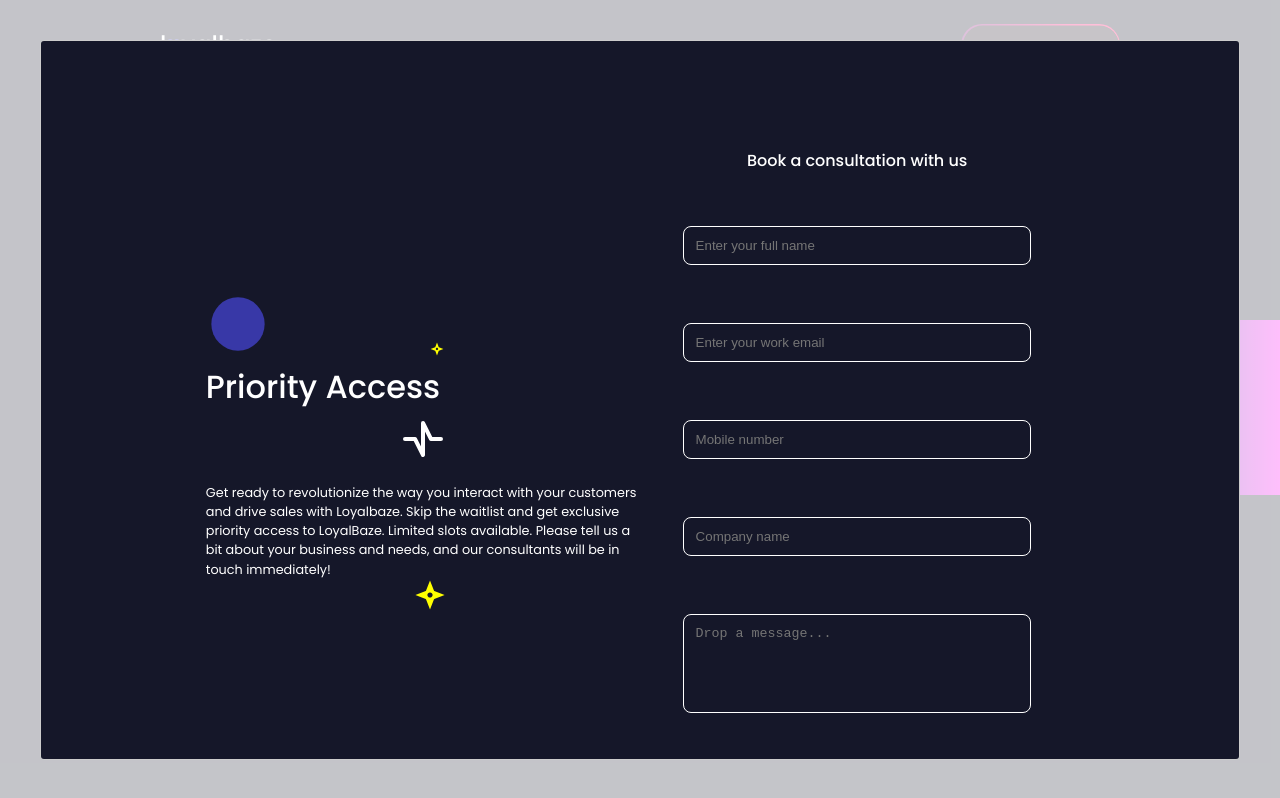
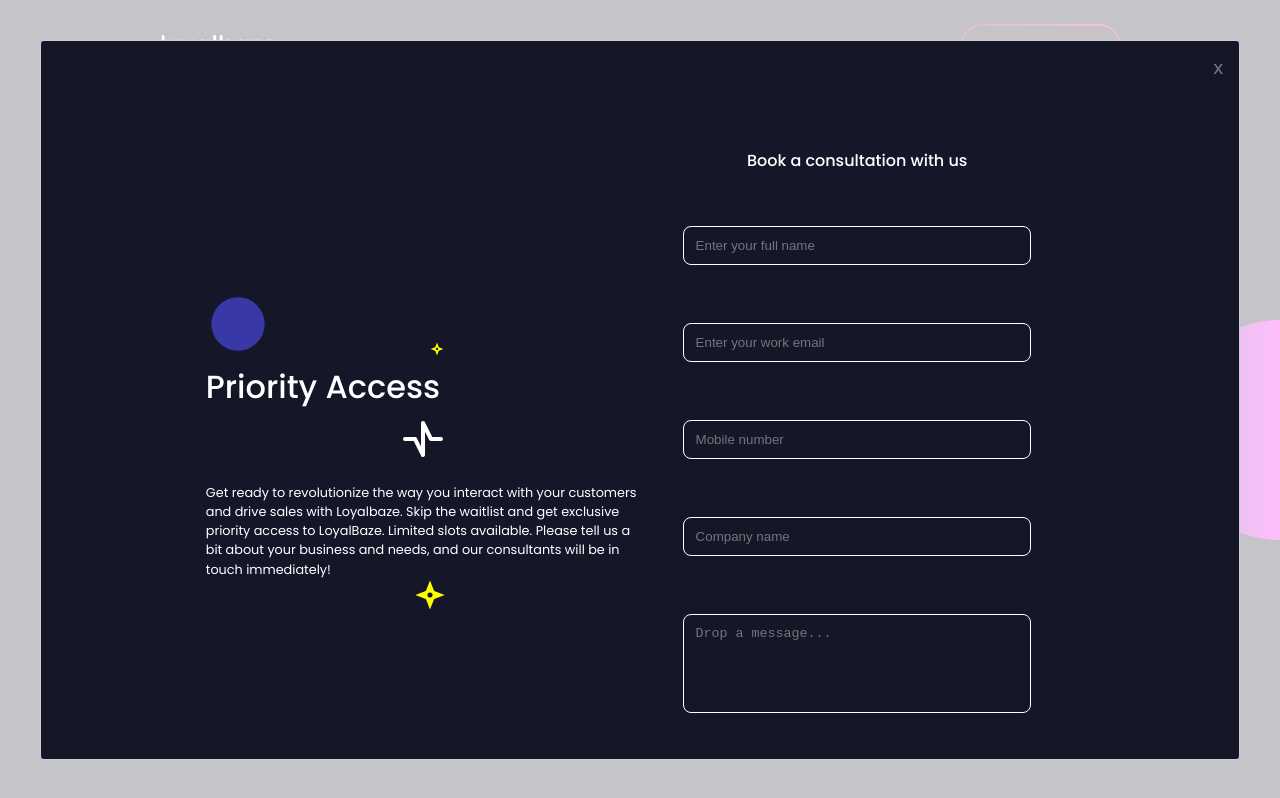
Before and after one commit to abiodunraheem/loyalbaze, a React (Create React App) app: page / in a window 1280 px wide. Both pictures are taken after a click on the button "Request a call". Built offline with nearby package versions, Linux system fonts and the light colour scheme; a web font is replaced by a local one.

Commit message:
Add form validation and style

```diff
--- a/src/components/content/content.css
+++ b/src/components/content/content.css
@@ -18,10 +18,11 @@
 }
 
 .semi-circle {
-  height: 175px;
-  width: 100px;
-  border-bottom-left-radius: 50%;
-  border-top-left-radius: 50%;
+  height: 220px;
+  width: 110px;
+  border-radius: 125px 0 0 125px;
+  /* border-bottom-left-radius: 50%; */
+  /* border-top-left-radius: 50%; */
   position: absolute;
   top: 20rem;
   right: 0;
--- a/src/components/header/Header.js
+++ b/src/components/header/Header.js
@@ -8,6 +8,7 @@
 
 const Header = () => {
   const [modalIsOpen, setmodalIsOpen] = useState(false);
+
   const form = useRef();
 
   const sendEmail = (e) => {
@@ -56,6 +57,7 @@
             <GiStarShuriken className="star" />
           </div>
           <div className="contact-form">
+            <button type="submit" className="close" onClick={() => setmodalIsOpen(false)}>x</button>
             <form ref={form} onSubmit={sendEmail}>
               <h5>Book a consultation with us</h5>
               <input type="text" name="name" placeholder="Enter your full name" required />
@@ -63,7 +65,7 @@
               <input type="number" name="number" placeholder="Mobile number" required />
               <input type="name" name="name" placeholder="Company name" required />
               <textarea name="message" id="" cols="20" rows="5" placeholder="Drop a message..." required />
-              <button type="submit" className="btn btn-primary">Send Message</button>
+              <button type="submit" className="btn btn-primary">Send Request</button>
             </form>
           </div>
         </div>
--- a/src/components/header/header.css
+++ b/src/components/header/header.css
@@ -103,6 +103,54 @@
   color: rgb(56, 56, 167);
 }
 
+.close {
+  font-size: 1.2rem;
+  color: grey;
+  position: absolute;
+  top: 1rem;
+  right: 1rem;
+  background: var(--color-bg-variant);
+}
+.popup {
+  width: 400px;
+  background: #fff;
+  border-radius: 6px;
+  position: absolute;
+  top: 50%;
+  left: 50%;
+  transform: translate(-50%, -50%);
+  text-align: center;
+  padding: 0 30px 30px;
+  color: #333;
+  transition: transform 0.4s, top 0.4s;
+}
+
+.check {
+  color: green;
+  font-size: 4rem;
+  box-shadow: 0 2px 5px rgb(0, 0, 0, 0.2);
+}
+
+.popup h2 {
+  font-size: 38px;
+  font-weight: 500;
+  margin: 30px 0 10px;
+}
+
+.popup button {
+  width: 100%;
+  margin-top: 50px;
+  padding: 10px 0;
+  background: #42b818;
+  color: #fff;
+  border: 0;
+  outline: none;
+  font-size: 18px;
+  border-radius: 4px;
+  cursor: pointer;
+  box-shadow: 0 5px 5px rgb(0, 0, 0, 0.2);
+}
+
 /* media queries tab */
 @media screen and (max-width: 1024px) {
   .contact-options p {
```
